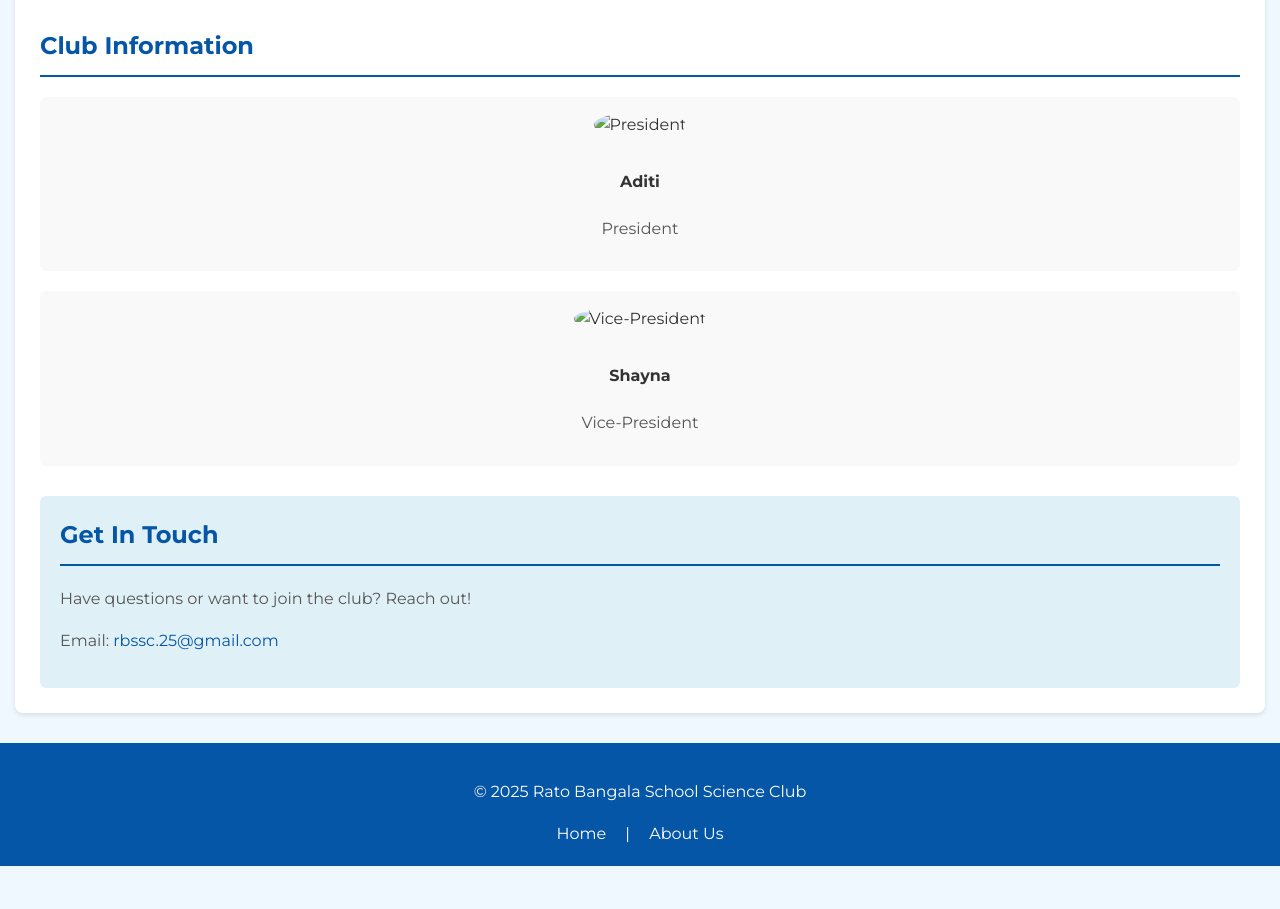
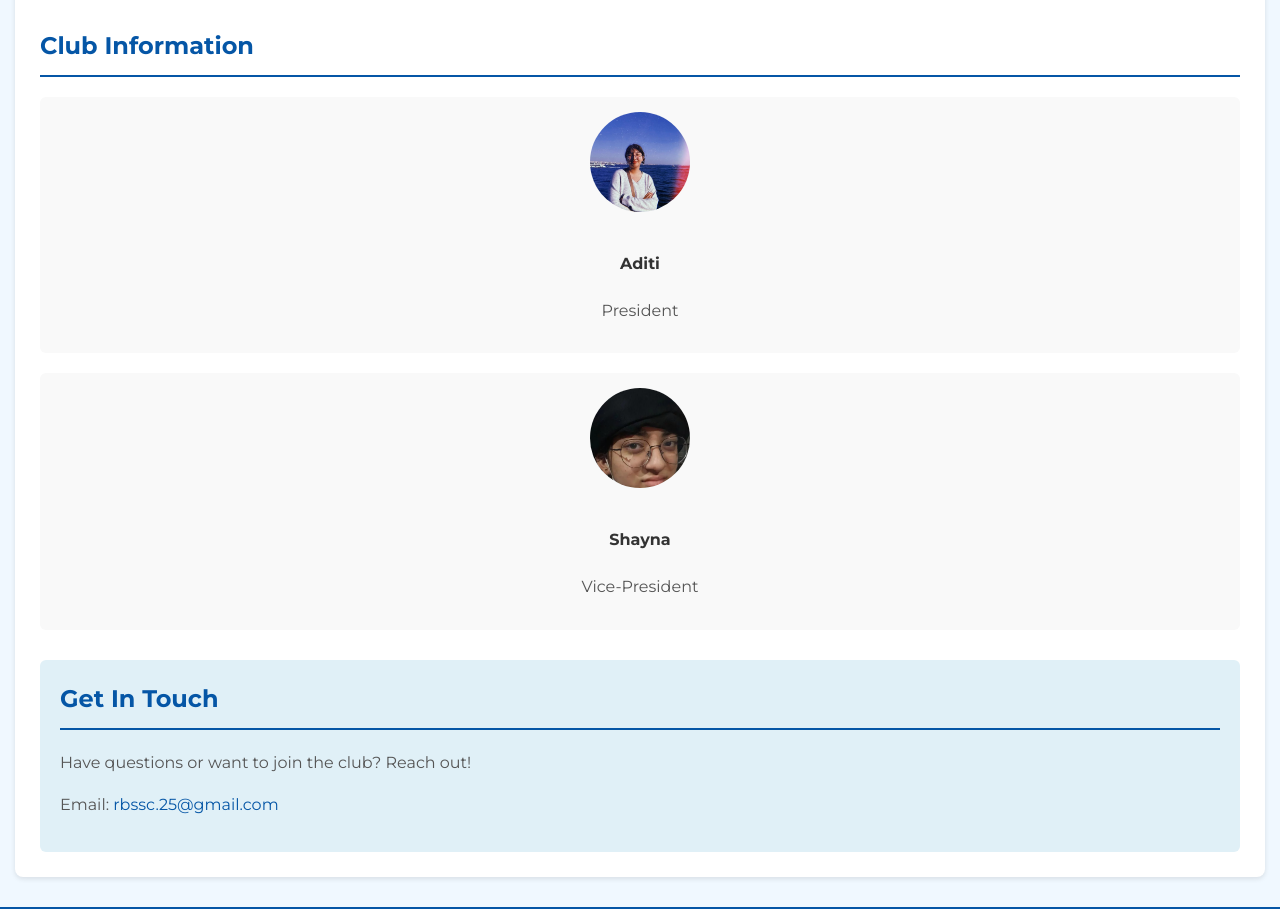
Before and after one commit to shivashis-adhikari/science-club-website, a plain HTML site: page about.html in a window 1280 px wide. Shown: the part 817-1726 px from the top of the page. Before the commit the page ends 1683 px from the top, so only its background shows below. Drawn offline with Linux system fonts and the light colour scheme.

Commit message:
Update links

```diff
--- a/about.html
+++ b/about.html
@@ -53,12 +53,12 @@ At RBS Science Club, we value interactive learning, meaningful research, and sha
         <section class="team-section">
             <h2>Club Information</h2>
             <div class="team-member">
-                <img src="images/advisor_photo.jpg" alt="President">
+                <img src="./data/aditi.png" alt="President">
                 <h4>Aditi</h4>
                 <p>President</p>
             </div>
             <div class="team-member">
-                <img src="images/president_photo.jpg" alt="Vice-President">
+                <img src="./data/shaYna.png" alt="Vice-President">
                 <h4>Shayna</h4>
                 <p>Vice-President</p>
             </div>
```
Also changed, not shown: data/aditi.png (added), data/shaYna.png (added), 2 other files.
